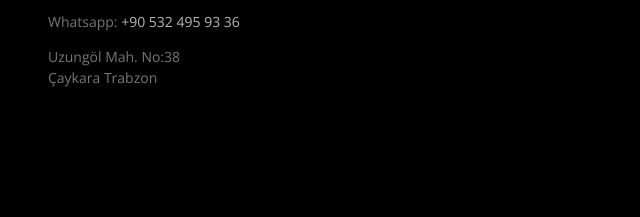
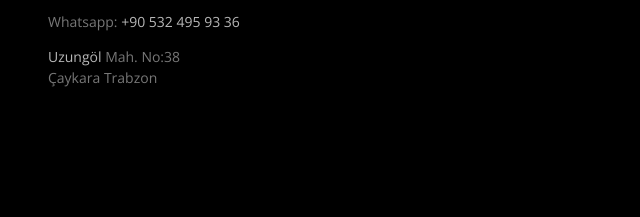
Before and after one commit to wnrattweb/zeenlounge, a plain HTML site: page index.html in a window 1280 px wide. Shown: the part 474-691 px from the top of the page, 0-640 px from the left. Drawn offline with nearby package versions, Linux system fonts and the light colour scheme; a web font is replaced by a local one.

Commit message:
Update index.html

```diff
--- a/index.html
+++ b/index.html
@@ -67,7 +67,7 @@
 			<p>Email: <a href="mailto:info@zeenlounge.com">info@zeenlounge.com</a><br />
 				Tel<a href="tel:+90 462 666 5 666">+90 462 666 5 666</a><br /></p>
 				Whatsapp: <a href="https://api.whatsapp.com/send?phone=+905324959336&text=Merhaba%21%20">+90 532 495 93 36</a></p>
-			<p>Uzungöl Mah. No:38<br />
+			<p><a href="https://uzungol.net" rel="dofollow">Uzungöl</a> Mah. No:38<br />
 				Çaykara Trabzon</p>
 		</section>
 
```
